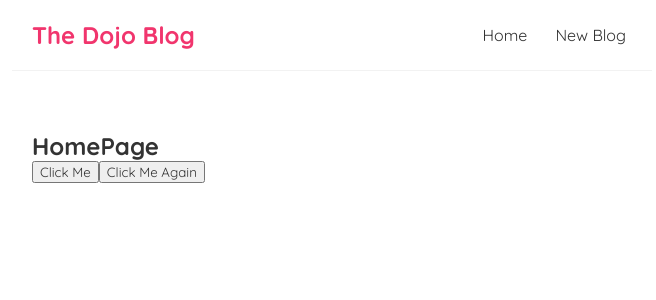
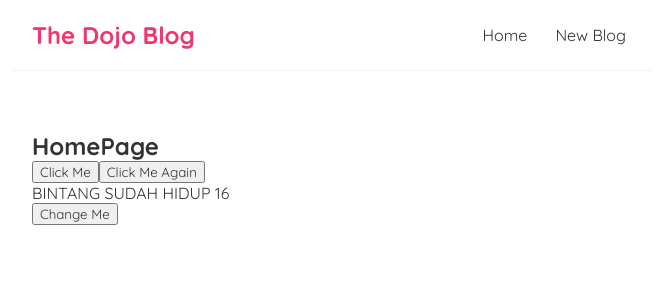
Before and after one commit to Startang141/dojo-blog-star, a React (Create React App) app: page / in a window 1280 px wide. Shown: the top 300 px of the page, without its empty margins (308-964 px from the left). Built offline with nearby package versions, Linux system fonts and the light colour scheme.

Commit message:
useState Hook

```diff
--- a/src/Pages/Home.jsx
+++ b/src/Pages/Home.jsx
@@ -1,3 +1,5 @@
+import { useState } from "react";
+
 const Home = () => {
     const handleClick = (e) => {
         console.log('hello bang', e);
@@ -7,11 +9,23 @@ const Home = () => {
         console.log('hello'+ name);
     }
 
+
+    // Menggunakan UseState Untuk reactive
+    const [nama, setNama] = useState('BINTANG');
+    const [umur, setUmur] = useState(16);
+
+    const ClickChange = () => {
+        setNama('WAWAWN');
+        setUmur(99);
+    }
+
     return (
         <div className="home">
             <h2>HomePage</h2>
             <button onClick={handleClick}>Click Me</button>
             <button onClick={() => handleClickAgain('wawan')}>Click Me Again</button>
+            <p>{ nama } SUDAH HIDUP { umur }</p>
+            <button onClick={ClickChange}>Change Me</button>
         </div>
      );
 }
```
